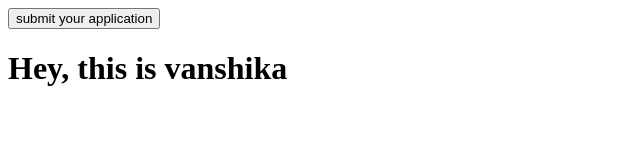
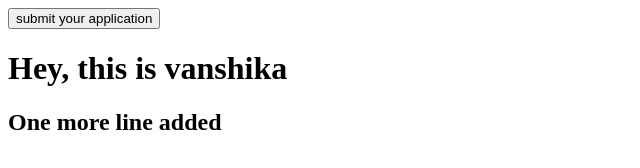
Before and after one commit to rajoriavanshika128-bit/practice, a plain HTML site: page index.html in a window 1280 px wide. Shown: the whole page, without its empty margins (0-640 px from the left). Drawn offline with Linux system fonts and the light colour scheme.

Commit message:
One more line added

```diff
--- a/index.html
+++ b/index.html
@@ -9,5 +9,6 @@
 
     <button>submit your application</button>
     <h1>Hey, this is vanshika</h1>
+    <h2>One more line added</h2>
 </body>
 </html>
```
